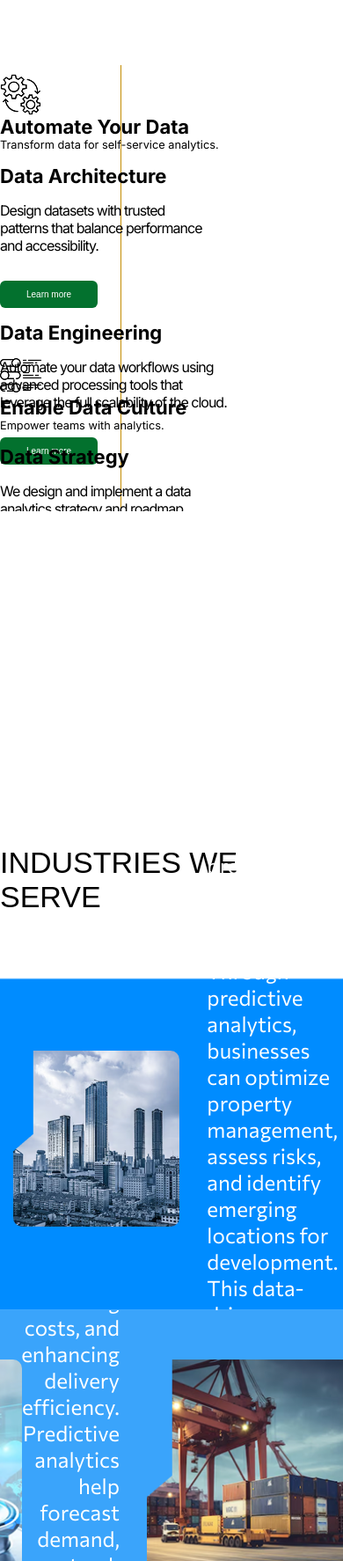
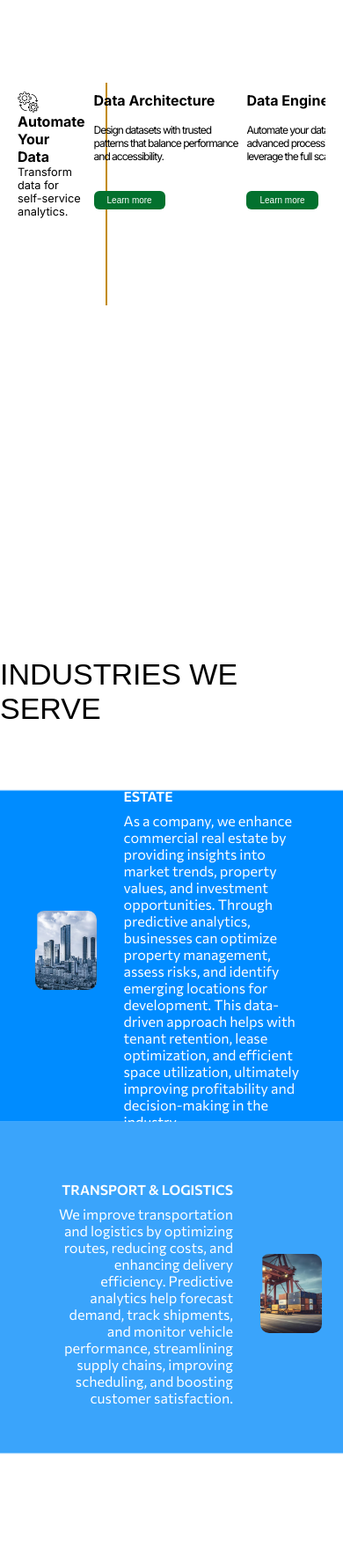
Before and after one commit to andrewrichie/levystage73, a plain HTML site: page index.html in a window 390 px wide. Shown: the part 1840-3614 px from the top of the page at 88% size. Drawn offline with nearby package versions, Linux system fonts and the light colour scheme.

Commit message:
update91

```diff
--- a/index.html
+++ b/index.html
@@ -124,30 +124,31 @@
     </div>
 
 
-
       <div class="tableofContent ff-primary container1">
-        <!-- Vertical Line moved outside scroll container -->
+        <div class="toc-line-wrapper">
+          <!-- Vertical Line -->
           <div class="toc-line"></div>
 
+          <!-- Scrollable Container -->
           <div class="toc-container">
             <!-- SECTION 1 -->
             <div class="toc-section">
               <div class="toc-item toc-row2">
-              <img src="levy img/auto.png">
-              <h7>Automate Your Data</h7>
-              <p class="toc-itemTopic">Transform data for self-service analytics.</p>
+                <img src="levy img/auto.png" />
+                <h7>Automate Your<span class="breakk"><br></span> Data</h7>
+                <p class="toc-itemTopic">Transform data for <span class="breakk"><br></span>self-service analytics.</p>
               </div>
               <div class="toc-item toc-row2">
                 <h7>Data Architecture</h7>
                 <p class="toc-itemInfo">
-                Design datasets with trusted<br> patterns that balance performance<br> and accessibility.
+                  Design datasets with trusted<br />patterns that balance performance<br />and accessibility.
                 </p>
                 <button class="tabButton"><a href="automatedata.html" target="_blank">Learn more</a></button>
               </div>
               <div class="toc-item toc-row2">
                 <h7>Data Engineering</h7>
                 <p class="toc-itemInfo">
-                Automate your data workflows using<br> advanced processing tools that<br> leverage the full scalability of the cloud.
+                  Automate your data workflows using<br />advanced processing tools that<br />leverage the full scalability of the cloud.
                 </p>
                 <button class="tabButton"><a href="automatedata.html" target="_blank">Learn more</a></button>
               </div>
@@ -156,21 +157,21 @@
             <!-- SECTION 2 -->
             <div class="toc-section">
               <div class="toc-item toc-row2">
-              <img src="levy img/enable.png">
-              <h7>Enable Data Culture</h7>
+                <img src="levy img/enable.png" />
+                <h7>Enable Data <span class="breakk"><br></span>Culture</h7>
                 <p class="toc-itemTopic">Empower teams with analytics.</p>
               </div>
               <div class="toc-item toc-row2">
                 <h7>Data Strategy</h7>
                 <p class="toc-itemInfo">
-                We design and implement a data<br> analytics strategy and roadmap<br> for insights.
+                  We design and implement a data<br />analytics strategy and roadmap<br />for insights.
                 </p>
                 <button class="tabButton22"><a href="enableculture.html" target="_blank">Learn more</a></button>
               </div>
               <div class="toc-item toc-row2">
                 <h7>Data Governance</h7>
                 <p class="toc-itemInfo">
-                Implement data quality frameworks and<br> security protocols tailored to<br> adhere to any regulatory or company standards.
+                  Implement data quality frameworks and<br />security protocols tailored to<br />adhere to any regulatory or company<br> standards.
                 </p>
                 <button class="tabButton2"><a href="enableculture.html" target="_blank">Learn more</a></button>
               </div>
@@ -179,27 +180,30 @@
             <!-- SECTION 3 -->
             <div class="toc-section">
               <div class="toc-item toc-row2">
-              <img src="levy img/insight.png">
-              <h7>Insight Generation</h7>
-              <p class="toc-itemTopic">Drive impact with AI-driven insights.</p>
+                <img src="levy img/insight.png" />
+                <h7>Insight <span class="break"><br></span> Generation</h7>
+                <p class="toc-itemTopic">Drive impact with AI-driven<span class="break"><br></span> insights.</p>
               </div>
               <div class="toc-item toc-row2">
                 <h7>Data Science</h7>
                 <p class="toc-itemInfo">
-                Maximize your data value by<br> deriving information using trusted<br> machine learning models and<br> AI tools.
+                  Maximize your data value by<br />deriving information using trusted<br />machine learning models and<br />AI tools.
                 </p>
                 <button class="tabButton3"><a href="insigtgen.html" target="_blank">Learn more</a></button>
               </div>
               <div class="toc-item toc-row2">
                 <h7>Data Visualization</h7>
                 <p class="toc-itemInfo">
-                Translate data into insights<br> efficiently and effectively<br> driving business outcomes.
+                  Translate data into insights<br />efficiently and effectively<br />driving business outcomes.
                 </p>
                 <button class="tabButton33"><a href="insigtgen.html" target="_blank">Learn more</a></button>
               </div>
             </div>
           </div>
         </div>
+      </div>
+
+
 
 
 
@@ -350,9 +354,13 @@
     </section>
 
 
+
+
+    <section class="greenSolution">
         <section class="solutionsOffered">
             <p class="ff-basic">SOLUTIONS WE PROFER</p>
         </section>
+
 
 
         <div class="green">
@@ -407,8 +415,10 @@
             </div>
 
 
+
         </div>
 
+    </section>
 
 
 
@@ -451,11 +461,11 @@
             Ready to begin your<br> analytics journey with LAG?
         </p>
         <div class="ctaButtons">
-            <button>
+            <button class="myButton">
                 Book A Call
 
             </button>
-            <button>
+            <button class="myButton">
                 Start Your Analytics Journey Today
             </button>
         </div>
--- a/style.css
+++ b/style.css
@@ -669,6 +669,12 @@ h3 {
     margin-bottom: 31px;
 }
 
+@media (max-width: 765px) {
+    .solutionsOffered p {
+        font-size: 24px;
+    }
+}
+
 
 
 .swiper-container {
@@ -819,7 +825,29 @@ h3 {
     background: black;
   }
 
+  @media (max-width: 1300px) {
+    .greenSolution {
+        display: flex;
+        flex-direction: column;
+        justify-content: center;
+        align-items: center;
+        padding: 20px;
+    }
+
+    .green {
+        width: 1000px;
+    }
+  }
+
   @media (max-width: 998px) {
+    .greenSolution {
+        padding: 20px;
+    }
+
+    .green {
+        width: 800px;
+    }
+
     .rare-image {
         width: 30px;
     }
@@ -834,6 +862,14 @@ h3 {
   }
 
   @media (max-width: 768px) {
+    .greenSolution {
+        padding: 20px;
+    }
+
+    .green {
+        width: 700px;
+    }
+
     .rare-image {
         width: 30px;
     }
@@ -848,12 +884,19 @@ h3 {
   }
 
   @media (max-width: 576px) {
+    .green {
+        height: 300px;
+        width: 450px;
+    }
+
     .rare-image {
         width: 20px;
     }
 
     .rare-description {
         font-size: 14px;
+        width: 500px;
+        margin-left: 100px ;
     }
 
     .rare-topic {
@@ -908,6 +951,12 @@ h3 {
     font-family: var(--ff-secondary);
 }
 
+@media (max-width: 765px) {
+    .featuredWork{
+        padding: 20px;
+    }
+}
+
 .bold {
     font-weight: 700;
 
@@ -1034,6 +1083,10 @@ h3 {
 }
 
 @media  (max-width: 992px) {
+    .pressFreedom {
+        padding: 20px;
+    }
+
     .pressIndex_img div {
         width: 370px;
         height: 220px;
@@ -1098,6 +1151,7 @@ h3 {
     flex-direction: column;
     justify-content: center;
     align-items: center;
+
 }
 
 .majorCta p {
@@ -1115,18 +1169,29 @@ h3 {
 
 }
 
-.ctaButtons button {
+.myButton {
     font-size: 30px;
     font-family: var(--ff-basic);
 }
 
 @media (max-width: 768px) {
+    .majorCta {
+        padding: 20px;
+    }
+
     .ctaButtons {
         flex-direction: column;
     }
 
     .majorCta p {
         font-size: 32px;
+    }
+}
+
+@media (max-width: 576px) {
+
+    .myButton {
+        font-size: 24px;
     }
 }
 
@@ -1188,6 +1253,7 @@ footer {
     width: 295.65px;
     height: 89.65px;
     margin-bottom: 73px;
+
 }
 
 .levyFooter_info {
@@ -1207,17 +1273,39 @@ footer {
 }
 
 @media (max-width: 1300px) {
+    footer {
+        padding: 20px;
+        border: 35px solid #037bde;
+    }
+
     .footer_column {
         gap: 100px;
     }
 
+    .levyfooter_img img {
+        width: 200px;
+    }
+
 }
 
 @media (max-width: 992px) {
     footer {
-        border: 20px solid;
-    }
-
+        border: 20px solid #037bde;
+        height: 800px;
+    }
+
+    .levyfooter_img {
+        margin-bottom: 0px;
+        display: flex;
+        align-items: center;
+        justify-content: center;
+
+    }
+
+    .levyfooter_img img {
+        width: 150px;
+
+    }
 
     .footer_column {
         flex-direction: column;
@@ -1703,11 +1791,106 @@ image-stack .image .active {
         margin-top: 11px;
     }
 
-    .slide-image {
+    .swiper-slide .slide-image {
         width: 190px;
         height: 200px;
     }
-}
+
+    .slide-text {
+        width: 60%;
+    }
+}
+
+@media (max-width: 998px) {
+    .swiper-bg {
+        width: 100%;
+    }
+
+    .swiper-slide {
+        width: 100%;
+    }
+    .slide-text :nth-child(1) {
+        font-size: 20.58px;
+        font-weight: 600;
+    }
+
+    .slide-text :nth-child(2) {
+        font-size: 21.14px;
+        font-weight: 400px;
+        margin-top: 10px;
+    }
+
+    .swiper-slide .slide-image {
+        width: 120px;
+        height: 150px;
+    }
+
+    .slide-text {
+        width: 60%;
+    }
+}
+
+@media (max-width: 765px) {
+    .swiper-bg {
+        width: 100%;
+    }
+
+    .swiper-slide {
+        width: 100%;
+    }
+    .slide-text :nth-child(1) {
+        font-size: 18.58px;
+        font-weight: 600;
+    }
+
+    .slide-text :nth-child(2) {
+        font-size: 19.14px;
+        font-weight: 400px;
+        margin-top: 9px;
+    }
+
+    .swiper-slide .slide-image {
+        width: 100px;
+        height: 120px;
+    }
+
+    .slide-text {
+        width: 60%;
+    }
+}
+
+@media (max-width: 576px) {
+    .swiper-bg {
+        width: 100%;
+    }
+
+    .swiper-slide {
+        width: 100%;
+    }
+    .slide-text :nth-child(1) {
+        font-size: 15.58px;
+        font-weight: 600;
+    }
+
+    .slide-text :nth-child(2) {
+        font-size: 16.14px;
+        font-weight: 400px;
+        margin-top: 9px;
+    }
+
+    .swiper-slide .slide-image {
+        width: 70px;
+        height: 90px;
+    }
+
+    .slide-text {
+        width: 60%;
+    }
+}
+
+
+
+
 
 /* ends here */
 
@@ -1771,72 +1954,204 @@ image-stack .image .active {
 }
 
 
+
+@media (max-width: 1300px) {
+    .reverse-swiper .swiper-bg {
+        width: 100%;
+    }
+
+    .reverse-swiper .swiper-slide {
+        width: 100%;
+    }
+    .reverse-swiper .slide-text :nth-child(1) {
+        font-size: 23.58px;
+        font-weight: 600;
+    }
+
+    .reverse-swiper .slide-text :nth-child(2) {
+        font-size: 24.14px;
+        font-weight: 400px;
+        margin-top: 11px;
+    }
+
+    .reverse-swiper .swiper-slide .slide-image {
+        width: 190px;
+        height: 200px;
+    }
+
+    .reverse-swiper .slide-text {
+        width: 60%;
+    }
+}
+
+@media (max-width: 998px) {
+    .reverse-swiper .swiper-bg {
+        width: 100%;
+    }
+
+    .reverse-swiper .swiper-slide {
+        width: 100%;
+    }
+    .reverse-swiper .slide-text :nth-child(1) {
+        font-size: 20.58px;
+        font-weight: 600;
+    }
+
+    .reverse-swiper .slide-text :nth-child(2) {
+        font-size: 21.14px;
+        font-weight: 400px;
+        margin-top: 10px;
+    }
+
+    .reverse-swiper .swiper-slide .slide-image {
+        width: 120px;
+        height: 150px;
+    }
+
+    .reverse-swiper .slide-text {
+        width: 60%;
+    }
+}
+
+@media (max-width: 765px) {
+    .reverse-swiper .swiper-bg {
+        width: 100%;
+    }
+
+    .reverse-swiper .swiper-slide {
+        width: 100%;
+    }
+    .reverse-swiper .slide-text :nth-child(1) {
+        font-size: 18.58px;
+        font-weight: 600;
+    }
+
+    .reverse-swiper .slide-text :nth-child(2) {
+        font-size: 19.14px;
+        font-weight: 400px;
+        margin-top: 9px;
+    }
+
+    .reverse-swiper .swiper-slide .slide-image {
+        width: 100px;
+        height: 120px;
+    }
+
+    .reverse-swiper .slide-text {
+        width: 60%;
+    }
+}
+
+@media (max-width: 576px) {
+    .reverse-swiper .swiper-bg {
+        width: 100%;
+    }
+
+    .reverse-swiper .swiper-slide {
+        width: 100%;
+    }
+    .reverse-swiper .slide-text :nth-child(1) {
+        font-size: 15.58px;
+        font-weight: 600;
+    }
+
+    .reverse-swiper .slide-text :nth-child(2) {
+        font-size: 16.14px;
+        font-weight: 400px;
+        margin-top: 9px;
+    }
+
+    .reverse-swiper .swiper-slide .slide-image {
+        width: 70px;
+        height: 90px;
+    }
+
+    .reverse-swiper .slide-text {
+        width: 60%;
+    }
+}
+
+
+
+
 /* ends here */
 
 
 
 
 /* table of content begins here */
-
-.tableofContent {
+html {
+    scroll-behavior: smooth;
+  }
+
+  /* Outer wrapper */
+  .tableofContent {
     position: relative;
     display: flex;
     justify-content: center;
-    align-items: flex-start;
     width: 100%;
     margin-top: 85px;
     margin-bottom: 380px;
   }
 
-  /* Vertical Line */
+  /* Wraps both line + scroll container */
+  .toc-line-wrapper {
+    position: relative;
+    width: 100%;
+    display: flex;
+    justify-content: center;
+  }
+
+  /* The vertical line */
   .toc-line {
     position: absolute;
-    left: 35%; /* Fixed position of line at 35% from the left */
     top: 0;
     bottom: 0;
-    width: 1px;
+    width: 2px;
     background: #ccc;
-    z-index: 0;
-
-  }
-
-  /* Scrollable Container */
+    z-index: 1;
+
+    /* Aligns with left column */
+    left: calc(50% - 646px + 320px);
+  }
+
+  /* Scrollable content */
   .toc-container {
     position: relative;
-    width: 1292px; /* Max width as original */
-    max-width: 100%; /* Make it responsive within container */
-    height: 30vh; /* Set initial height to 30vh */
-    max-height: 60vh; /* Maximum height stays as it was */
+    width: 1292px;
+    max-width: 100%;
+    height: 30vh;
+    max-height: 60vh;
     overflow-y: scroll;
     scroll-snap-type: y mandatory;
-    scrollbar-width: none; /* Hide scrollbar on Firefox */
+    scrollbar-width: none;
+    z-index: 2;
+    scroll-snap-type: none;
   }
 
   .toc-container::-webkit-scrollbar {
-    display: none; /* Hide scrollbar on Chrome/Safari */
-  }
-
-  /* Sections inside the container */
+    display: none;
+  }
+
+  /* Sections */
   .toc-section {
     scroll-snap-align: start;
-    height: 20vh; /* Default height on larger screens */
+    height: 20vh;
     margin-bottom: 150px;
     display: grid;
     grid-template-columns: repeat(3, 1fr);
-    grid-template-rows: auto;
-    row-gap: 30px; /* Reduced gap between rows */
-    column-gap: 30px; /* Adjust gap */
+    row-gap: 30px;
+    column-gap: 30px;
     padding: 10px 0;
     position: relative;
     z-index: 2;
   }
 
-  /* Make sure opacity remains 1 (fully visible) */
   .toc-row2 {
     opacity: 1;
   }
 
-  /* Buttons */
+  /* Button styling */
   .tabButton,
   .tabButton2,
   .tabButton22,
@@ -1847,16 +2162,18 @@ image-stack .image .active {
     font-size: 14.58px;
     padding: 17px 66px;
     border-radius: 6px;
-    background-color: #03712E; /* Default green */
-  }
-
-  /* Specific background colors */
+    background-color: #03712E;
+  }
+
+  .tabButton22 {
+    margin-top: 22px;
+  }
+
   .tabButton { background-color: #03712E; }
   .tabButton2, .tabButton22 { background-color: #0466D6; }
   .tabButton3, .tabButton33 { background-color: #C38C01; }
   .tabButton33 { margin-top: 27px; }
 
-  /* Learn More link style */
   .tabButton a,
   .tabButton2 a,
   .tabButton22 a,
@@ -1875,6 +2192,14 @@ image-stack .image .active {
     font-weight: 700;
   }
 
+  .break {
+    display: none;
+  }
+
+  .breakk {
+    display: none;
+  }
+
   .toc-itemInfo {
     font-size: 23px;
     font-weight: 400;
@@ -1895,88 +2220,125 @@ image-stack .image .active {
     display: block;
   }
 
-  html {
-    scroll-behavior: smooth;
-  }
-
-  /* Responsive Design */
-  @media only screen and (max-width: 1200px) {
-    /* Adjust layout for medium screens */
+  /* Responsive Tweaks */
+  @media only screen and (max-width: 1292px) {
+    .tableofContent {
+        padding: 20px;
+    }
+
+    .toc-line {
+      left: 320px;
+    }
+
     .toc-container {
-      height: 45vh; /* Reduce height on larger screens */
-      max-height: 75vh; /* Allow it to grow but stay controlled */
+      height: 45vh;
+      max-height: 75vh;
     }
 
     .toc-section {
-      grid-template-columns: repeat(3, 1fr); /* 2 columns instead of 3 */
-      row-gap: 30px; /* Reduced gap */
-      column-gap: 20px; /* Reduced gap */
+      grid-template-columns: repeat(3, 1fr);
+      column-gap: 20px;
     }
 
     h7 {
-      font-size: 28px; /* Smaller font size */
+      font-size: 28px;
     }
 
     .toc-itemInfo {
-      font-size: 20px; /* Smaller text for better fit */
-    }
-
-    .tabButton, .tabButton2, .tabButton22, .tabButton3, .tabButton33 {
-      font-size: 12px; /* Smaller buttons */
-      padding: 12px 50px; /* Reduced padding for buttons */
-    }
-  }
+      font-size: 20px;
+    }
+
+    .tabButton,
+    .tabButton2,
+    .tabButton22,
+    .tabButton3,
+    .tabButton33 {
+      font-size: 12px;
+      padding: 12px 50px;
+    }
+  }
+
+
+  @media only screen and (max-width: 1100px) {
+    .toc-line {
+        left: 260px;
+    }
+
+    h7 {
+        font-size: 23px;
+    }
+  }
+
+  @media (max-width: 900px) {
+    .break {
+        display: inline;
+    }
+
+    .toc-line {
+        left: 180px;
+    }
+
+    .breakk {
+        display: inline;
+      }
+  }
+
 
   @media only screen and (max-width: 768px) {
-    /* Adjust layout for smaller screens (tablets, small laptops) */
+    .toc-line {
+      left: 180px;
+    }
+
     .toc-container {
-      height: 50vh; /* Reduce container height */
-      max-height: 80vh; /* Allow it to be flexible on smaller screens */
+      height: 30vh;
+      max-height: 50vh;
     }
 
     .toc-section {
-      grid-template-columns: repeat(3, 1fr); /* 2 columns instead of 3 */
-      row-gap: 10px; /* Smaller row gap for compact look */
-      column-gap: 10px; /* Adjust column gap */
+      column-gap: 10px;
+      row-gap: 10px;
     }
 
     h7 {
-      font-size: 25px; /* Further reduced font size */
+      font-size: 21px;
     }
 
     .toc-itemInfo {
-      font-size: 18px; /* Smaller text */
-    }
-
-    .tabButton, .tabButton2, .tabButton22, .tabButton3, .tabButton33 {
-      font-size: 12px; /* Smaller buttons */
-      padding: 12px 50px; /* Reduced padding for buttons */
-    }
+      font-size: 12px;
+    }
+
+    .toc-item img {
+        width: 24px;
+    }
+
+
   }
 
   @media only screen and (max-width: 480px) {
-    /* Adjust layout for mobile screens */
-    .toc-container {
-      height: 60vh; /* Even more flexible on mobile */
-      max-height: 90vh; /* Allow it to take up more screen space */
+    .toc-line {
+      left: 100px;
     }
 
     .toc-section {
-      grid-template-columns: 1fr; /* Single column layout */
-      row-gap: 15px; /* Smaller row gap */
-      column-gap: 10px; /* Adjust for mobile screens */
+      grid-template-columns: repeat(3, 1fr);
+      column-gap: 10px;
+      row-gap: 15px;
     }
 
     h7 {
-      font-size: 22px; /* Smaller font size */
+      font-size: 16px;
     }
 
     .toc-itemInfo {
-      font-size: 16px; /* Adjust text size */
-    }
-
-    .tabButton, .tabButton2, .tabButton22, .tabButton3, .tabButton33 {
-      font-size: 10px; /* Even smaller buttons */
-      padding: 10px 30px; /* Smaller padding */
-    }
-  }
+      font-size: 12px;
+    }
+
+    .tabButton,
+    .tabButton2,
+    .tabButton22,
+    .tabButton3,
+    .tabButton33 {
+      font-size: 10px;
+      padding: 5px 15px;
+    }
+  }
```
Lines whose indentation alone changed are shown as unchanged.
